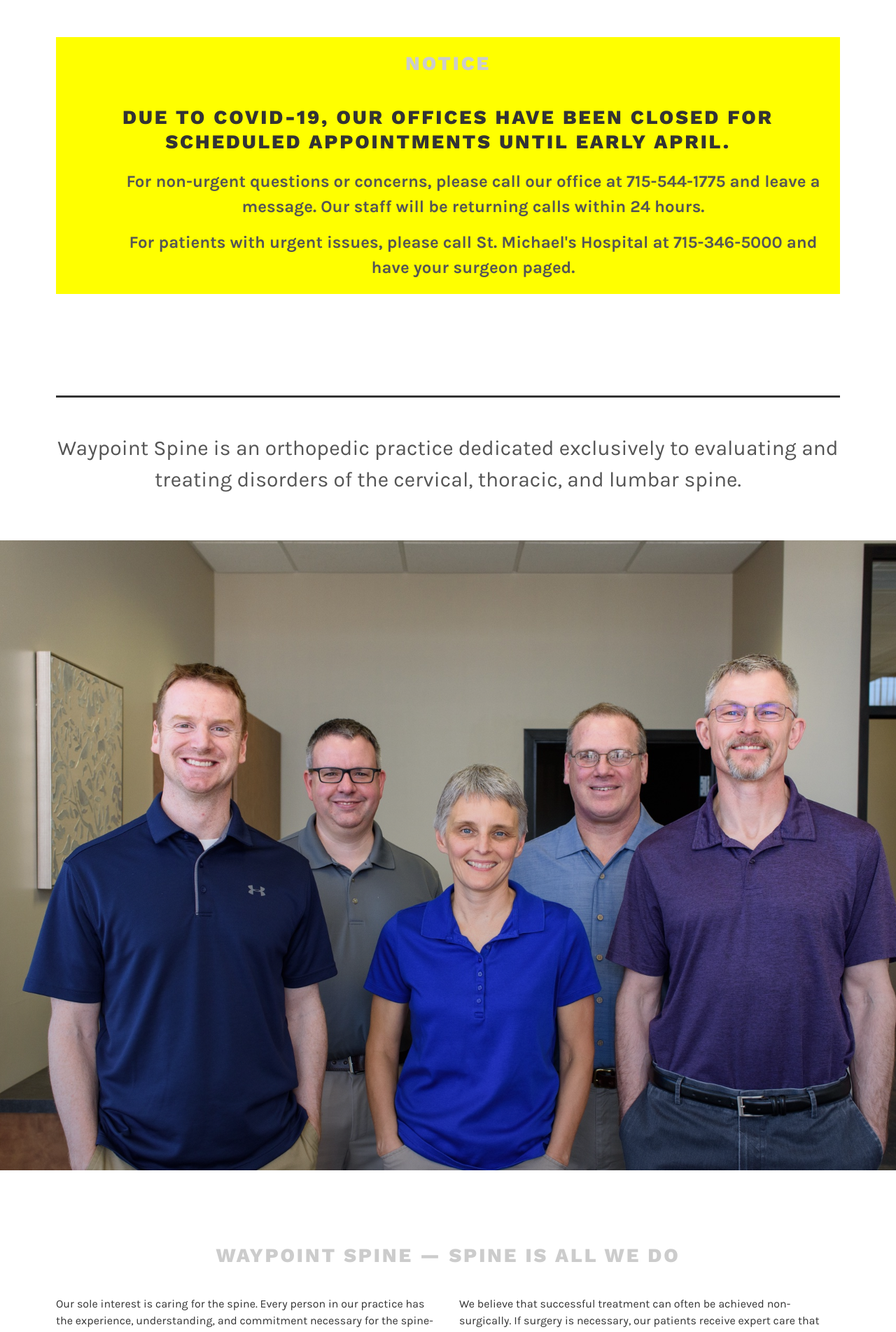
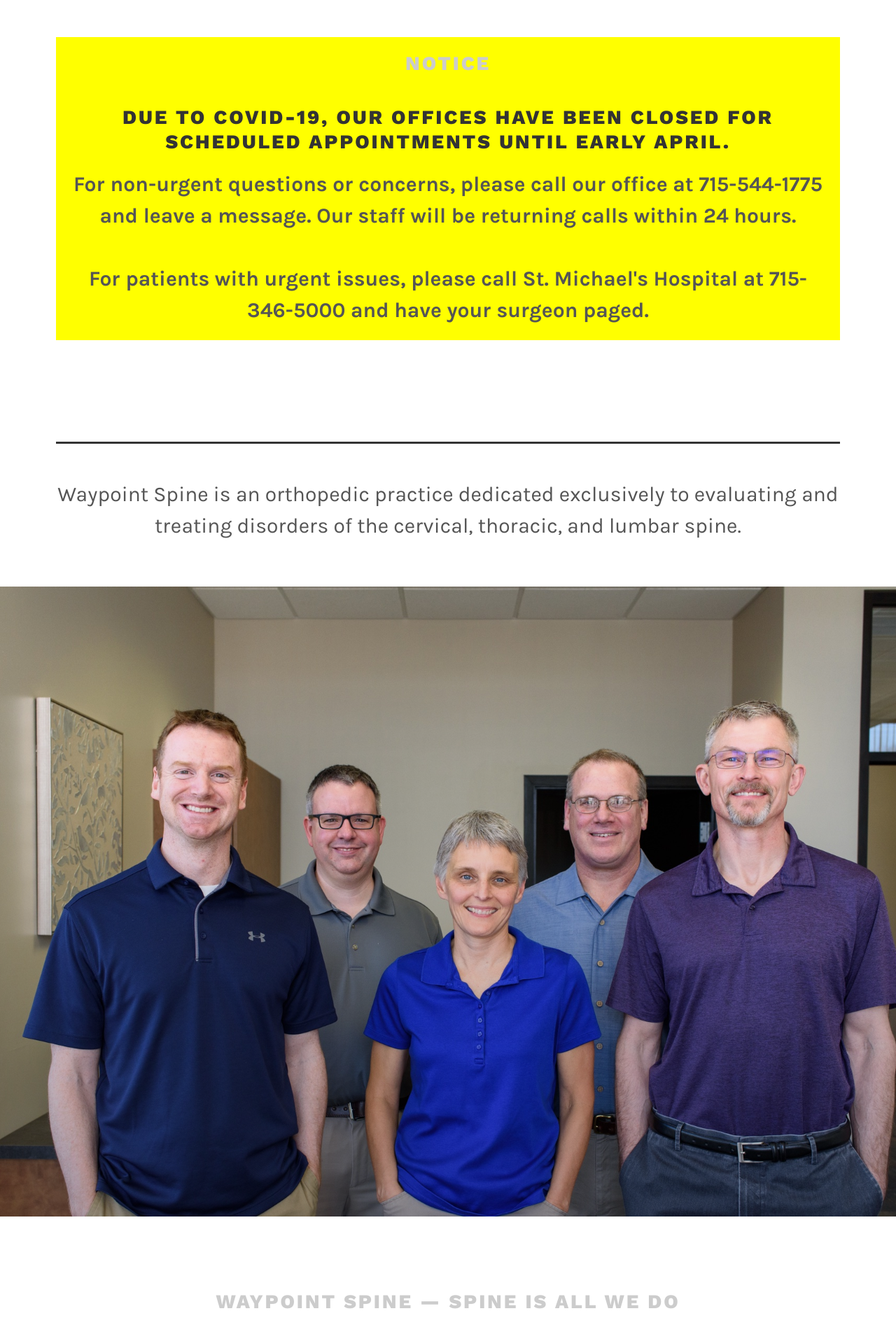
Before and after one commit to lfairchild/waypoint-spine, a Jekyll site: the page built from index.html, in a window 1280 px wide. Shown: the part 914-2817 px from the top of the page at 70% size. Built offline with Jekyll 4.4.1, drawn with Linux system fonts in a browser that asks for light colours.

Commit message:
Update index.html

```diff
--- a/index.html
+++ b/index.html
@@ -10,10 +10,8 @@ description: Waypoint Spine is an orthopedic practice dedicated to evaluating an
 		  <div style="background-color: yellow; padding: 20px;">
 		  <h2>NOTICE</h2>
 		  <h3 style="font-size: 1.75rem;">Due to COVID-19, our offices have been closed for scheduled appointments until early April.</h3>
-		  <ul style="text-align: center; font-size: 1.5rem; list-style: none;">
-			  <li style="padding-bottom: 15px;"><strong>For non-urgent questions or concerns, please call our office at 715-544-1775 and leave a message. Our staff will be returning calls within 24 hours.</strong></li>
-			  <li><strong>For patients with urgent issues, please call St. Michael's Hospital at 715-346-5000 and have your surgeon paged.</strong></li>
-		  </ul>
+			  <p><strong>For non-urgent questions or concerns, please call our office at 715-544-1775 and leave a message. Our staff will be returning calls within 24 hours.</strong></li>
+			  <p><strong>For patients with urgent issues, please call St. Michael's Hospital at 715-346-5000 and have your surgeon paged.</strong></li>
 		  </div>
 		  </br>
       <p style="padding-top: 50px; border-top: 3px solid #333; margin-top: 100px;">Waypoint Spine is an orthopedic practice dedicated exclusively to evaluating and treating disorders of the cervical, thoracic, and lumbar spine.</p>
```
